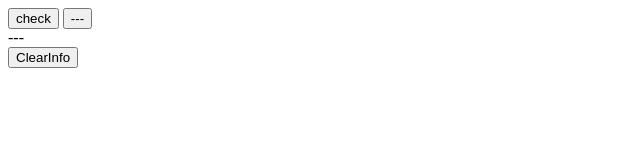
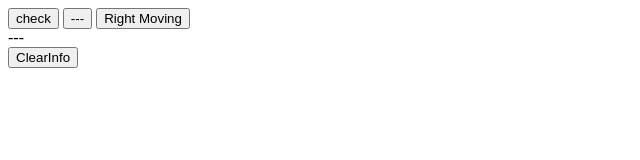
Before and after one commit to tomo-cha/OpendesignKozeni, a plain HTML site: page docs/index.html in a window 1280 px wide. Shown: the whole page, without its empty margins (0-640 px from the left). Drawn offline with Linux system fonts and the light colour scheme.

Commit message:
サーボを動かすボタンを追加

```diff
--- a/docs/index.html
+++ b/docs/index.html
@@ -69,6 +69,22 @@ onSend=function(){
         }).catch(error => { console.error(error); });
     }
 }
+
+onSendB = function() {
+    var info = document.getElementById('iInfo');
+    info.innerHTML += "onSendB<br>";
+    if (g_characteristic != null) {
+        info.innerHTML += "g_characteristic != null for B<br>";
+        console.log('send B');
+        const asciiB = 'B'.charCodeAt(0);
+        g_characteristic.writeValue(Uint8Array.of(asciiB))
+        .then(_ => {
+            info.innerHTML += "g_characteristic.writeValue(Uint8Array.of(asciiB))<br>";
+            console.log('B send ok.');
+        }).catch(error => { console.error(error); });
+    }
+}
+
 onRead=function(){
     var info=document.getElementById('iInfo');
     info.innerHTML+="onRead<br>";
@@ -84,10 +100,12 @@ onClear=function(){
     var info=document.getElementById('iInfo');
     info.innerHTML="---";
 }
+
 </script>
 <body onload="_onload()">
 <input type="button" id="iCheckBtn" value="check" onclick="ckFnc()"></input>
 <input type="button" id="iSendBtn" value="---" onclick="onSend()"></input>
+<input type="button" id="iSendBBtn" value="Right Moving" onclick="onSendB()"></input>
 <div id='iInfo'>---</div>
 <input type="button" id="iClearInfo" value="ClearInfo" onclick="onClear()"></input>
 </body></html>
```
